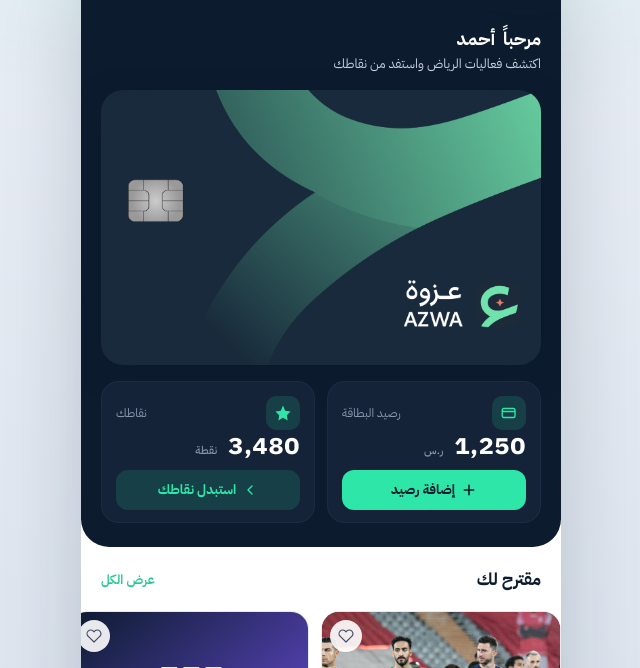
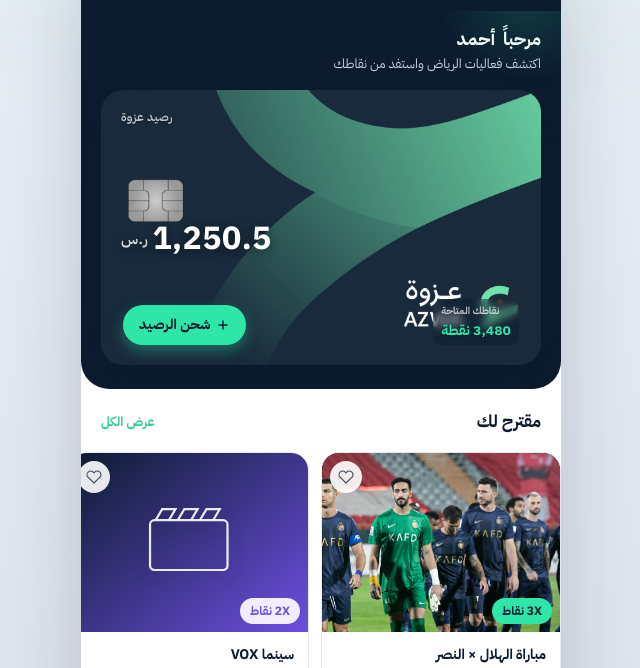
Before and after one commit to GnarlyJock45/main_website, a plain HTML site: page index.html in a window 1280 px wide. Shown: the part 89-757 px from the top of the page, without its empty margins (319-959 px from the left). Drawn offline with Linux system fonts and the light colour scheme; grey boxes are pictures that could not be loaded.

Commit message:
fixes, again

```diff
--- a/css/styles.css
+++ b/css/styles.css
@@ -385,6 +385,105 @@
   height: 100%;
   object-fit: cover;
   display: block;
+  pointer-events: none;
+}
+
+/* Overlay content: label, balance, recharge, points */
+.card-overlay {
+  position: absolute;
+  inset: 0;
+  padding: 18px 20px 16px;
+  display: flex;
+  flex-direction: column;
+  z-index: 2;
+  color: var(--on-dark);
+}
+
+.card-top {
+  display: flex;
+  align-items: flex-start;
+  justify-content: flex-end;
+}
+
+.card-label {
+  font-size: 12px;
+  font-weight: 600;
+  color: rgba(255, 255, 255, 0.72);
+  letter-spacing: 0.2px;
+  text-shadow: 0 1px 2px rgba(0, 0, 0, 0.25);
+}
+
+.card-balance {
+  flex: 1;
+  display: flex;
+  align-items: center;
+  justify-content: flex-end;
+  margin-top: 4px;
+  text-align: end;
+  font-size: 32px;
+  font-weight: 800;
+  color: var(--on-dark);
+  letter-spacing: 0.5px;
+  line-height: 1.1;
+  text-shadow: 0 2px 8px rgba(0, 0, 0, 0.45);
+}
+
+.card-balance small {
+  font-size: 15px;
+  font-weight: 600;
+  color: rgba(255, 255, 255, 0.82);
+  margin-inline-start: 4px;
+}
+
+.card-footer {
+  margin-top: auto;
+  display: flex;
+  align-items: flex-end;
+  justify-content: space-between;
+  gap: 12px;
+}
+
+.card-recharge {
+  display: inline-flex;
+  align-items: center;
+  gap: 6px;
+  height: 40px;
+  padding: 0 16px;
+  border-radius: var(--r-pill);
+  background: var(--teal);
+  color: var(--dark);
+  font-weight: 800;
+  font-size: 14px;
+  box-shadow: 0 6px 14px rgba(46, 230, 168, 0.35);
+  transition: transform var(--dur) var(--ease), background var(--dur) var(--ease);
+}
+
+.card-recharge:hover { background: var(--teal-600); }
+.card-recharge:active { transform: scale(0.97); }
+
+.card-points {
+  display: flex;
+  flex-direction: column;
+  align-items: flex-end;
+  text-align: end;
+  gap: 2px;
+  padding: 4px 8px;
+  border-radius: 10px;
+  background: rgba(12, 27, 46, 0.35);
+  backdrop-filter: blur(4px);
+}
+
+.card-points .k {
+  font-size: 10px;
+  font-weight: 600;
+  color: rgba(255, 255, 255, 0.75);
+}
+
+.card-points .v {
+  font-size: 14px;
+  font-weight: 800;
+  color: var(--teal);
+  text-shadow: 0 1px 2px rgba(0, 0, 0, 0.35);
 }
 
 .azwa-card::after {
--- a/index.html
+++ b/index.html
@@ -38,42 +38,24 @@
           </div>
         </div>
 
-        <!-- Azwa payment card -->
+        <!-- Azwa payment card with overlaid balance/points/recharge -->
         <div class="azwa-card" role="img" aria-label="بطاقة عزوة">
-          <img class="card-art" src="images/azwa-card.png" alt="بطاقة عزوة">
-        </div>
-
-        <!-- Stat cards -->
-        <div class="stat-row">
-          <!-- Balance -->
-          <div class="stat-card">
-            <div class="top">
-              <span class="icon">
-                <svg viewBox="0 0 24 24" width="18" height="18" fill="none" stroke="currentColor" stroke-width="1.8" stroke-linecap="round" stroke-linejoin="round">
-                  <path d="M20 12V8a2 2 0 00-2-2H5a2 2 0 000 4h15v6a2 2 0 01-2 2H5a2 2 0 01-2-2V8"/>
-                </svg>
-              </span>
-              <span class="label">رصيد البطاقة</span>
+          <img class="card-art" src="images/azwa-card.png" alt="">
+          <div class="card-overlay">
+            <div class="card-top">
+              <span class="card-label">رصيد عزوة</span>
             </div>
-            <div class="value" data-bind="balance">1,250 <small>ر.س</small></div>
-            <button class="cta" data-open="recharge" aria-label="إضافة رصيد">
-              <svg viewBox="0 0 24 24" width="16" height="16" fill="none" stroke="currentColor" stroke-width="2.4" stroke-linecap="round"><path d="M12 5v14M5 12h14"/></svg>
-              إضافة رصيد
-            </button>
-          </div>
-          <!-- Points -->
-          <div class="stat-card">
-            <div class="top">
-              <span class="icon">
-                <svg viewBox="0 0 24 24" width="18" height="18" fill="currentColor"><path d="M12 2l2.9 6.9L22 10l-5 4.9L18.2 22 12 18.3 5.8 22 7 14.9 2 10l7.1-1.1L12 2z"/></svg>
-              </span>
-              <span class="label">نقاطك</span>
+            <div class="card-balance" data-bind="balance">1,280.50 <small>ر.س</small></div>
+            <div class="card-footer">
+              <div class="card-points">
+                <span class="k">نقاطك المتاحة</span>
+                <span class="v" data-bind="points-line">2,450 نقطة</span>
+              </div>
+              <button class="card-recharge" data-open="recharge" aria-label="شحن الرصيد">
+                <svg viewBox="0 0 24 24" width="14" height="14" fill="none" stroke="currentColor" stroke-width="2.4" stroke-linecap="round"><path d="M12 5v14M5 12h14"/></svg>
+                <span>شحن الرصيد</span>
+              </button>
             </div>
-            <div class="value" data-bind="points">3,480 <small>نقطة</small></div>
-            <button class="cta ghost">
-              <svg viewBox="0 0 24 24" width="16" height="16" fill="none" stroke="currentColor" stroke-width="2" stroke-linecap="round" stroke-linejoin="round"><path d="M15 18l-6-6 6-6"/></svg>
-              استبدل نقاطك
-            </button>
           </div>
         </div>
       </section>
--- a/js/app.js
+++ b/js/app.js
@@ -455,8 +455,12 @@
 function renderHomeStats() {
   const balEl = document.querySelector('[data-bind="balance"]');
   const ptsEl = document.querySelector('[data-bind="points"]');
-  if (balEl) balEl.innerHTML = `${enDigits(Math.floor(state.balance))} <small>ر.س</small>`;
+  if (balEl) balEl.innerHTML = `${enDigits(state.balance)} <small>ر.س</small>`;
   if (ptsEl) ptsEl.innerHTML = `${enDigits(state.points)} <small>نقطة</small>`;
+
+  document.querySelectorAll('[data-bind="points-line"]').forEach(el => {
+    el.textContent = `${enDigits(state.points)} نقطة`;
+  });
 
   document.querySelectorAll('[data-bind="balance-inline"]').forEach(el => {
     el.textContent = fmtSAR(state.balance);
```
Also changed, not shown: .claude-flow/daemon-state.json, .claude-flow/metrics/backup.json (added), .claude-flow/metrics/consolidation.json (added), .claude-flow/metrics/test-gaps.json (added), card-embedded.png (added), 3 other files.
